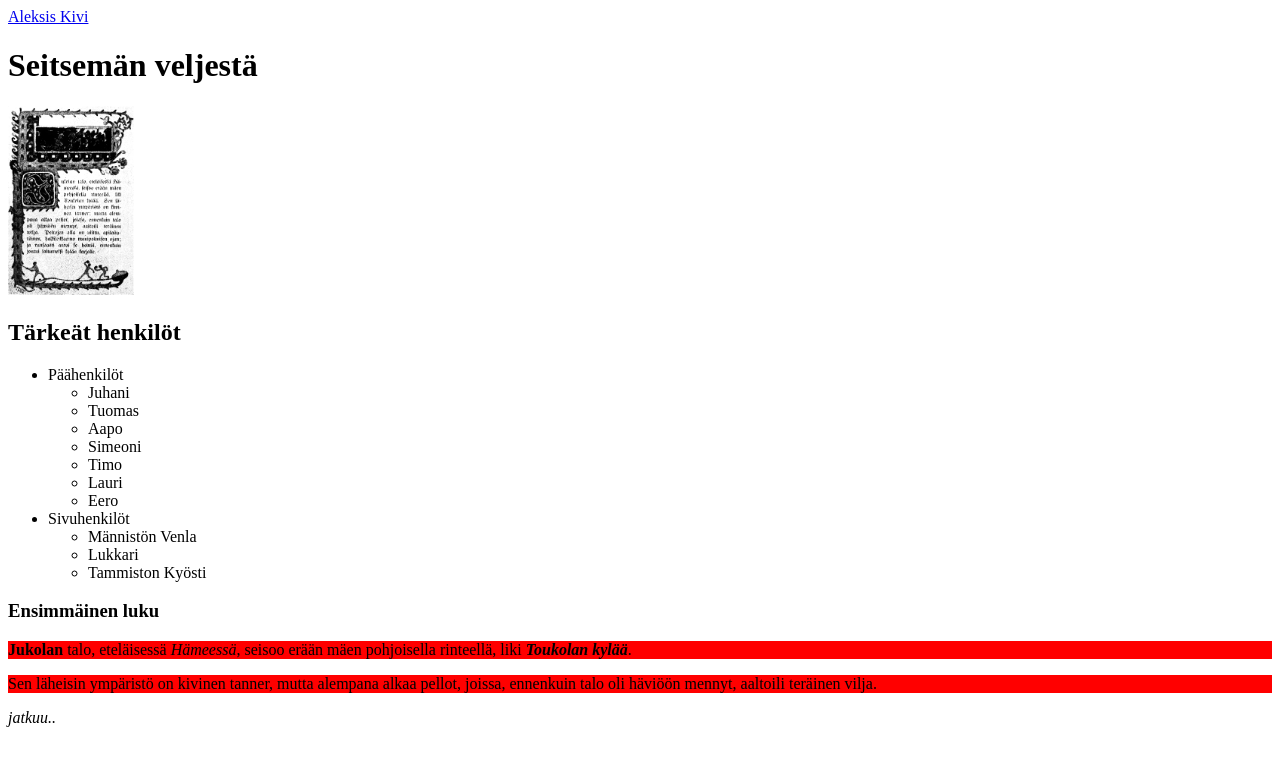
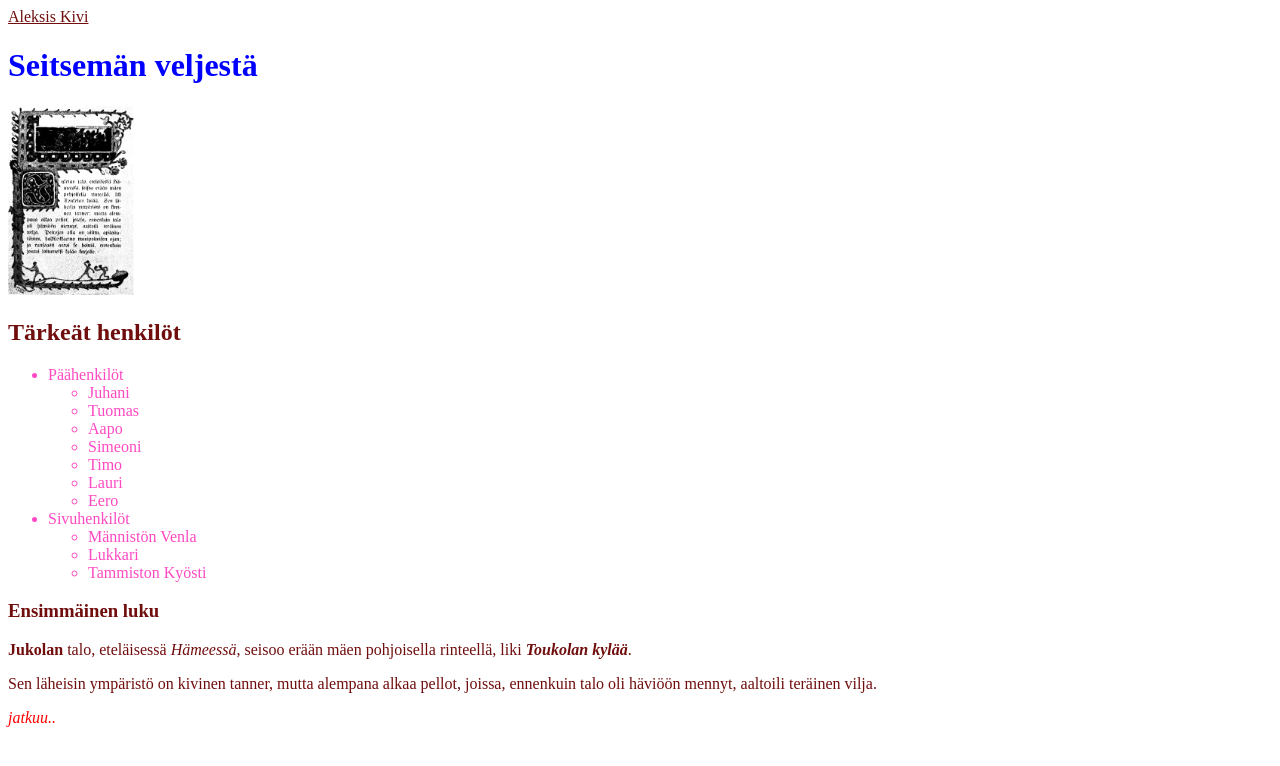
Before and after one commit to Fapacus/lapio-website, a plain HTML site: page index.html in a window 1280 px wide. Drawn offline with Linux system fonts and the light colour scheme; files whose address does not match are found by name.

Commit message:
Osa 3. Kahdeksas tehtävä

```diff
--- a/index.html
+++ b/index.html
@@ -4,18 +4,35 @@
 <head>
   <meta charset="utf-8">
   <title>Lapio website</title>
-  <link rel="stylesheet" href="style.css">
+  <!--<link rel="stylesheet" href="style.css">-->
+  <style>
+    #otsikko {
+      color: blue;
+    }
+
+    li {
+      color: rgb(255, 73, 194);
+    }
+
+    * {
+      color: rgb(112, 13, 13);
+    }
+
+    .kursivointi {
+      color: red;
+    }
+  </style>
 </head>
 
 <body>
   <!--Tee tehtävät tänne-->
   <a href="toinenindex.html">Aleksis Kivi</a>
-<h1>Seitsemän veljestä</h1>
+  <h1 id="otsikko">Seitsemän veljestä</h1>
   <!-- Tämä kuva esittää Seitsemän veljestä -kirjan ensimmäistä sivua -->
   <img src="/home/fapacus/lapio-website/assets/Seitsemän_veljestä.png" alt="Seitsemän veljestä -kirjan ensimmäinen sivu" style="width: 10%; height: auto;">
   <h2>Tärkeät henkilöt</h2>
   <ul>
-  <li>Päähenkilöt</li>
+    <li>Päähenkilöt
       <ul>
         <li>Juhani</li>
         <li>Tuomas</li>
@@ -25,20 +42,20 @@
         <li>Lauri</li>
         <li>Eero</li>
       </ul>
-  <li>Sivuhenkilöt</li>
+    </li>
+    <li>Sivuhenkilöt
       <ul>
         <li>Männistön Venla</li>
         <li>Lukkari</li>
         <li>Tammiston Kyösti</li>
       </ul>
+    </li>
   </ul>
-
-
 
   <h3>Ensimmäinen luku</h3>
   <p><b>Jukolan</b> talo, eteläisessä <i>Hämeessä</i>, seisoo erään mäen pohjoisella rinteellä, liki <b><i>Toukolan kylää</b></i>.</p>
   <p>Sen läheisin ympäristö on kivinen tanner, mutta alempana alkaa pellot, joissa, ennenkuin talo oli häviöön mennyt, aaltoili teräinen vilja.</p>
-<i>jatkuu..</i>
+  <i class="kursivointi">jatkuu..</i>
 
 </body>
 
```
Lines whose indentation alone changed are shown as unchanged.
